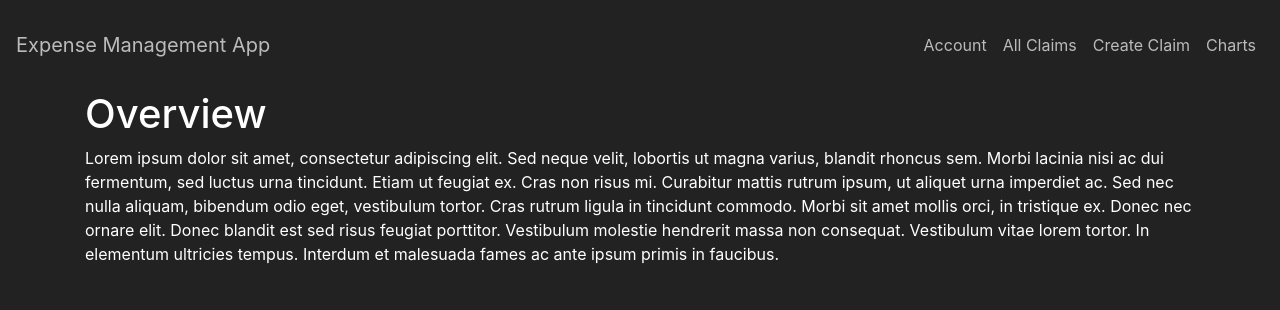
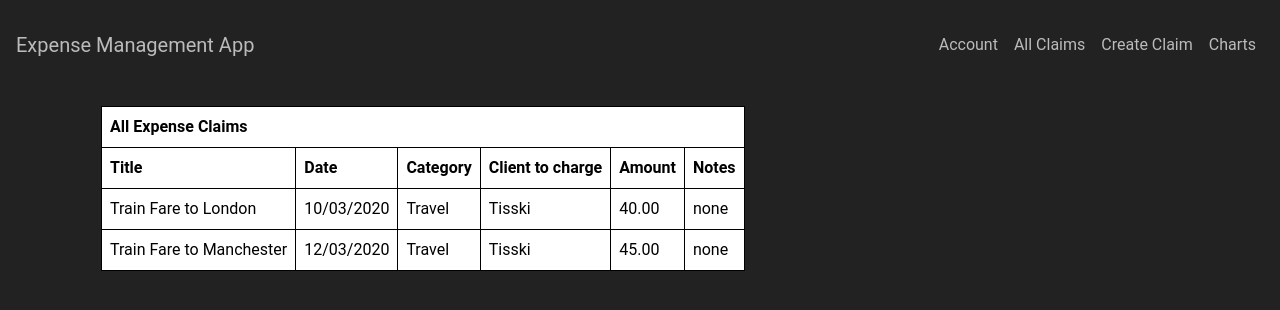
Before and after one commit to serina1/expense-management-app, a React (Create React App) app in the folder client/: page /allclaims in a window 1280 px wide. Shown: the top 310 px of the page. Built offline with nearby package versions, Linux system fonts and the light colour scheme.

Commit message:
added table to all claims page

```diff
--- a/client/package.json
+++ b/client/package.json
@@ -15,6 +15,7 @@
     "react-dom": "^16.13.0",
     "react-router-dom": "^5.1.2",
     "react-scripts": "3.4.0",
+    "react-table": "^7.0.0",
     "styled-components": "^5.0.1"
   },
   "scripts": {
--- /dev/null
+++ b/client/src/components/expenses/expenses.json
@@ -0,0 +1,18 @@
+  [
+    {
+        "title": "Train Fare to London",
+        "date": "10/03/2020",
+        "category": "Travel",
+        "clienttocharge": "Tisski",
+        "amount": "40.00",
+        "notes": "none"
+    },
+    {
+        "title": "Train Fare to Manchester",
+        "date": "12/03/2020",
+        "category": "Travel",
+        "clienttocharge": "Tisski",
+        "amount": "45.00",
+        "notes": "none"
+    }
+]
--- a/client/src/components/pages/AllClaims.js
+++ b/client/src/components/pages/AllClaims.js
@@ -1,20 +1,117 @@
 import React from "react";
+import styled from "styled-components";
+import { useTable } from "react-table";
+
+import ExpenseData from "../expenses/expenses.json";
+
+const Styles = styled.div`
+  padding: 1rem;
+  table {
+    border-spacing: 0;
+    border: 1px solid black;
+    tr {
+      :last-child {
+        td {
+          border-bottom: 0;
+        }
+      }
+    }
+    th,
+    td {
+      margin: 0;
+      padding: 0.5rem;
+      border-bottom: 1px solid black;
+      border-right: 1px solid black;
+      :last-child {
+        border-right: 0;
+      }
+    }
+  }
+`;
+
+function Table({ columns, data }) {
+  // Use the state and functions returned from useTable to build your UI
+  const {
+    getTableProps,
+    getTableBodyProps,
+    headerGroups,
+    rows,
+    prepareRow
+  } = useTable({
+    columns,
+    data
+  });
+
+  // Render the UI for your table
+  return (
+    <table {...getTableProps()}>
+      <thead>
+        {headerGroups.map(headerGroup => (
+          <tr {...headerGroup.getHeaderGroupProps()}>
+            {headerGroup.headers.map(column => (
+              <th {...column.getHeaderProps()}>{column.render("Header")}</th>
+            ))}
+          </tr>
+        ))}
+      </thead>
+      <tbody {...getTableBodyProps()}>
+        {rows.map((row, i) => {
+          prepareRow(row);
+          return (
+            <tr {...row.getRowProps()}>
+              {row.cells.map(cell => {
+                return <td {...cell.getCellProps()}>{cell.render("Cell")}</td>;
+              })}
+            </tr>
+          );
+        })}
+      </tbody>
+    </table>
+  );
+}
 
 function AllClaims() {
+  const columns = React.useMemo(
+    () => [
+      {
+        Header: "All Expense Claims",
+        columns: [
+          {
+            Header: "Title",
+            accessor: "title"
+          },
+          {
+            Header: "Date",
+            accessor: "date"
+          },
+          {
+            Header: "Category",
+            accessor: "category"
+          },
+          {
+            Header: "Client to charge",
+            accessor: "clienttocharge"
+          },
+          {
+            Header: "Amount",
+            accessor: "amount"
+          },
+          {
+            Header: "Notes",
+            accessor: "notes"
+          }
+        ]
+      }
+    ],
+    []
+  );
+
+  const data = React.useMemo(() => ExpenseData, []);
+
   return (
-    <div>
-      <h1>Overview</h1>
-      <p>
-        Lorem ipsum dolor sit amet, consectetur adipiscing elit. Sed neque velit, lobortis ut magna
-        varius, blandit rhoncus sem. Morbi lacinia nisi ac dui fermentum, sed luctus urna tincidunt.
-        Etiam ut feugiat ex. Cras non risus mi. Curabitur mattis rutrum ipsum, ut aliquet urna
-        imperdiet ac. Sed nec nulla aliquam, bibendum odio eget, vestibulum tortor. Cras rutrum
-        ligula in tincidunt commodo. Morbi sit amet mollis orci, in tristique ex. Donec nec ornare
-        elit. Donec blandit est sed risus feugiat porttitor. Vestibulum molestie hendrerit massa non
-        consequat. Vestibulum vitae lorem tortor. In elementum ultricies tempus. Interdum et
-        malesuada fames ac ante ipsum primis in faucibus.
-      </p>
-    </div>
+    <Styles>
+      <Table columns={columns} data={data} />
+    </Styles>
   );
 }
 
--- a/client/src/components/pages/CreateClaim.js
+++ b/client/src/components/pages/CreateClaim.js
@@ -96,7 +96,6 @@ function CreateClaim() {
                 value={formObject.notes}
               />
               <FormBtn
-                // disabled={!(formObject.title || formObject.date)}
                 onClick={e => handleFormSubmit(e)}
               >
                 Submit
--- a/client/src/index.css
+++ b/client/src/index.css
@@ -1,6 +1,12 @@
 body, html {
+    font-family: 'Roboto', sans-serif;
     height: 100%;
     margin: 0;
     color: white;
     background-color: #222;
 }
+
+tr {
+    background: white;
+    color: black;
+}
```
Also changed, not shown: 1 other file (tests, documents, lock files or other folders).
